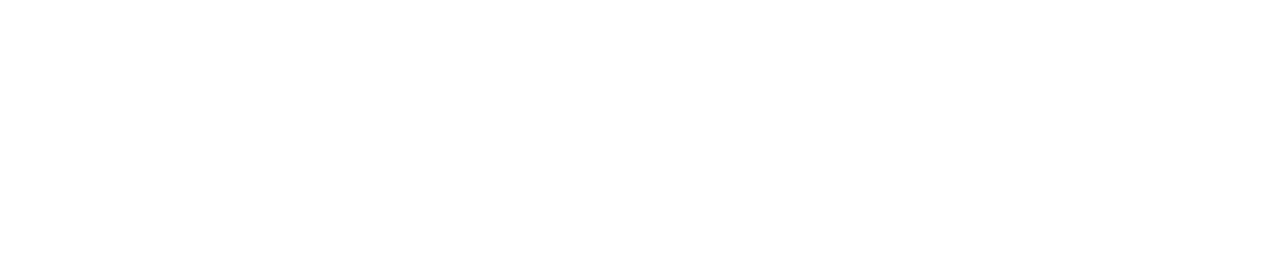
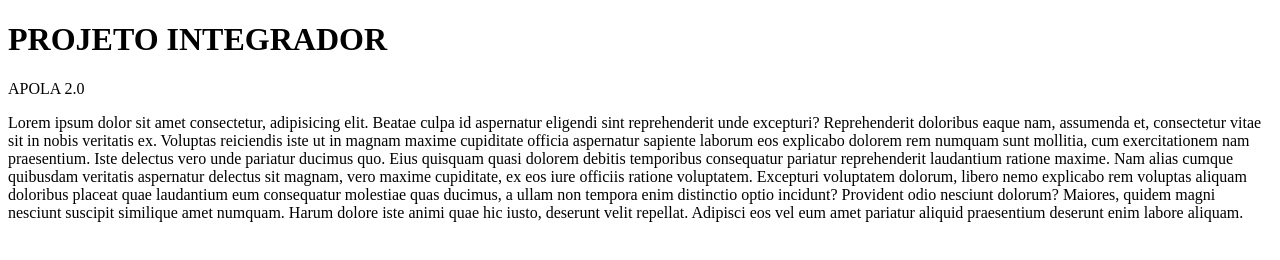
Before and after one commit to thiagocghc/teste_projetopi, a plain HTML site: page index.html in a window 1280 px wide. Drawn offline with Linux system fonts and the light colour scheme.

Commit message:
arrumando as cagadas do leandro

```diff
--- a/index.html
+++ b/index.html
@@ -1,3 +1,20 @@
 <!DOCTYPE html>
+<html lang="en">
+<head>
+    <meta charset="UTF-8">
+    <meta name="viewport" content="width=device-width, initial-scale=1.0">
+    <title>Document</title>
+</head>
+<body>
+    <h1> PROJETO INTEGRADOR </h1>
 
+    <p> APOLA 2.0 </p>
+
+    <p> Lorem ipsum dolor sit amet consectetur, adipisicing elit. Beatae culpa id aspernatur eligendi sint reprehenderit unde excepturi? Reprehenderit doloribus eaque nam, assumenda et, consectetur vitae sit in nobis veritatis ex.
+    Voluptas reiciendis iste ut in magnam maxime cupiditate officia aspernatur sapiente laborum eos explicabo dolorem rem numquam sunt mollitia, cum exercitationem nam praesentium. Iste delectus vero unde pariatur ducimus quo.
+    Eius quisquam quasi dolorem debitis temporibus consequatur pariatur reprehenderit laudantium ratione maxime. Nam alias cumque quibusdam veritatis aspernatur delectus sit magnam, vero maxime cupiditate, ex eos iure officiis ratione voluptatem.
+    Excepturi voluptatem dolorum, libero nemo explicabo rem voluptas aliquam doloribus placeat quae laudantium eum consequatur molestiae quas ducimus, a ullam non tempora enim distinctio optio incidunt? Provident odio nesciunt dolorum?
+    Maiores, quidem magni nesciunt suscipit similique amet numquam. Harum dolore iste animi quae hic iusto, deserunt velit repellat. Adipisci eos vel eum amet pariatur aliquid praesentium deserunt enim labore aliquam.</p>
+
+</body>
 </html>
--- a/style.css
+++ b/style.css
@@ -1 +1,4 @@
-print("HEllo WORLDS")
+*{
+    margin: 0;
+    padding: 0;
+}
```
